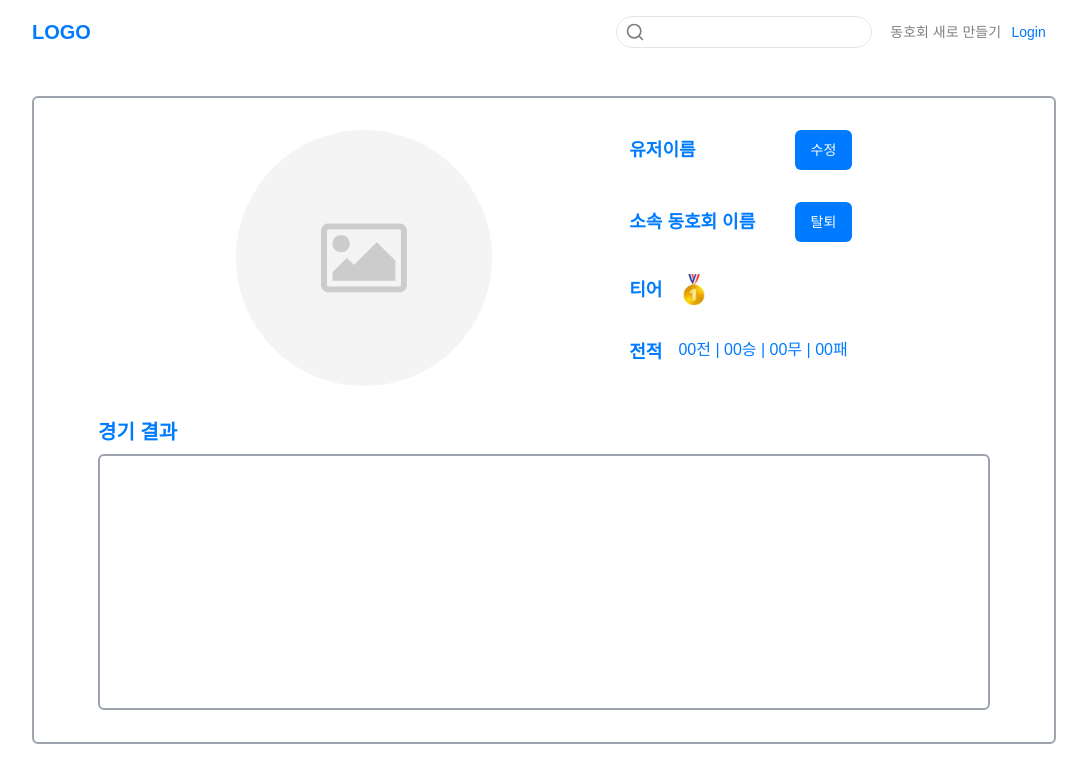
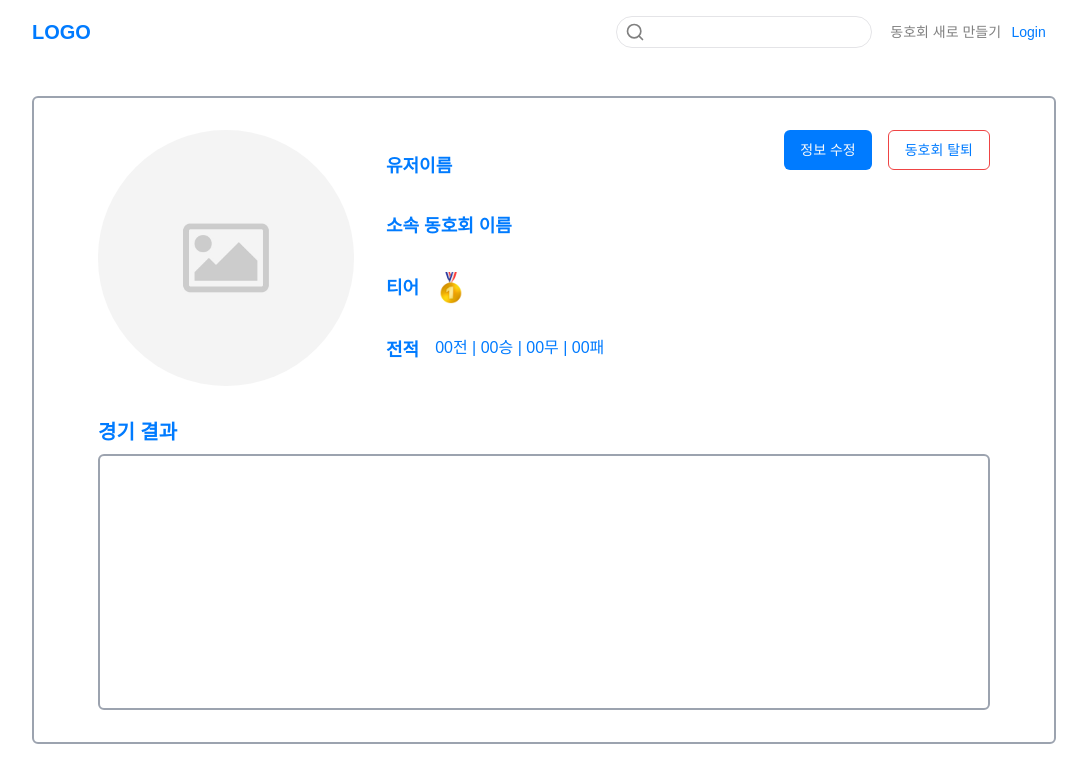
Before and after one commit to Kernel360/F2_PLAY_BADMINTON_FE, a Next.js app: page /my in a window 1280 px wide. Shown: the top 782 px of the page, without its empty margins (96-1183 px from the left). Built offline with nearby package versions, Linux system fonts and the light colour scheme.

Commit message:
feat: 정보 수정 유저이름 수정 가능 구현

```diff
--- a/app/(header)/my/page.tsx
+++ b/app/(header)/my/page.tsx
@@ -1,24 +1,45 @@
+"use client";
+
 import { Button } from "@/components/ui/Button";
-import React from "react";
+import React, { useState } from "react";
 import MyOneGameResult from "./MyOneGameResult";
 
 function My() {
+  const [infoUpdate, setInfoUpdate] = useState(false);
+  const [userName, setUserName] = useState("유저이름");
+  const handleInfoUpdate = () => {
+    setInfoUpdate(!infoUpdate);
+    if (infoUpdate === true) {
+      alert("내용 수정을 완료하였습니다.");
+      /* TODO(iamgyu): UPDATE API 호출*/
+    }
+  };
+
   return (
     <div className="mt-8 px-16 py-8 border-2 border-gray-400 rounded-md">
-      <div className="flex justify-evenly">
+      <div className="flex justify-between">
+        <div className="flex items-center gap-8">
           <img
             src="/images/dummy-image.jpg"
             alt="userImg"
             className="w-64 h64 rounded-full"
           />
-        <div className="flex flex-col w-1/4 gap-8">
+          <div className="flex flex-col gap-8">
             <div className="flex justify-between items-center gap-4">
-            <p className="font-bold text-lg">유저이름</p>
-            <Button>수정</Button>
+              {infoUpdate ? (
+                <input
+                  type="text"
+                  className="text-black text-lg rounded-md"
+                  value={userName}
+                  onChange={(e) => setUserName(e.target.value)}
+                  maxLength={16}
+                />
+              ) : (
+                <p className="font-bold text-lg">{userName}</p>
+              )}
             </div>
             <div className="flex justify-between items-center gap-4">
               <p className="font-bold text-lg">소속 동호회 이름</p>
-            <Button>탈퇴</Button>
             </div>
             <div className="flex items-center gap-4">
               <p className="font-bold text-lg">티어</p>
@@ -34,6 +55,16 @@ function My() {
             </div>
           </div>
         </div>
+        <div className="flex gap-4">
+          <Button onClick={handleInfoUpdate}>정보 수정</Button>
+          <Button
+            variant="outline"
+            className="border-red-500 hover:bg-red-500/80"
+          >
+            동호회 탈퇴
+          </Button>
+        </div>
+      </div>
       <div className="w-full mt-8">
         <p className="font-bold text-xl">경기 결과</p>
         <div className="flex flex-col mt-2 w-full h-64 overflow-scroll px-8 py-4 border-2 border-gray-400 rounded-md gap-4">
```
Also changed, not shown: 1 other file (tests, documents, lock files or other folders). Lines whose indentation alone changed are shown as unchanged.
